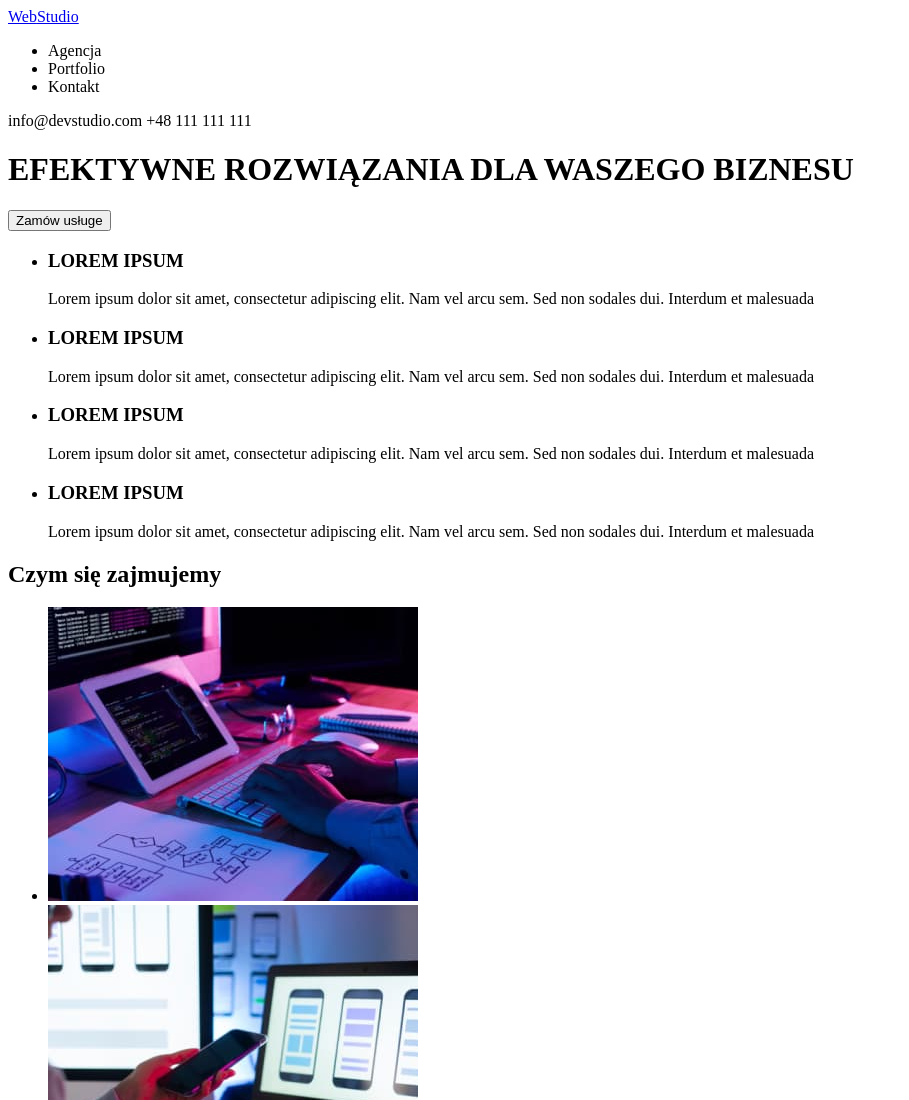
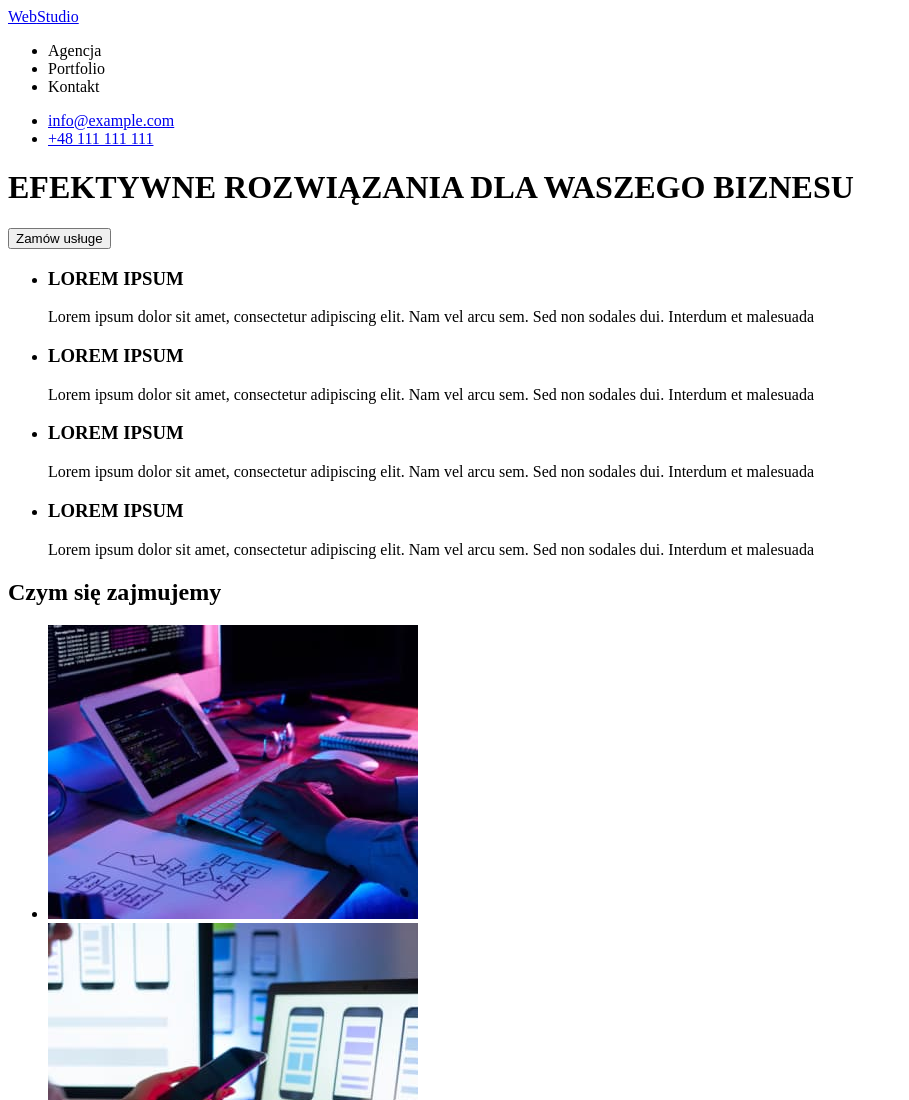
Before and after one commit to hubertpamula/goit-markup-hw-01, a plain HTML site: page index.html in a window 1280 px wide. Shown: the top 1100 px of the page, without its empty margins (0-909 px from the left). Drawn offline with Linux system fonts and the light colour scheme.

Commit message:
dodanie listy oraz linkow

```diff
--- a/index.html
+++ b/index.html
@@ -16,10 +16,10 @@
           <li>Kontakt</li>
         </ul>
       </nav>
-      <div>
-        <span>info@devstudio.com</span>
-        <span>+48 111 111 111</span>
-      </div>
+      <ul>
+        <li><a href="mailto:info@example.com">info@example.com</a></li>
+        <li><a href="tel:+48-111-111-111">+48 111 111 111</a></li>
+      </ul>
     </header>
     <main>
       <div>
```
